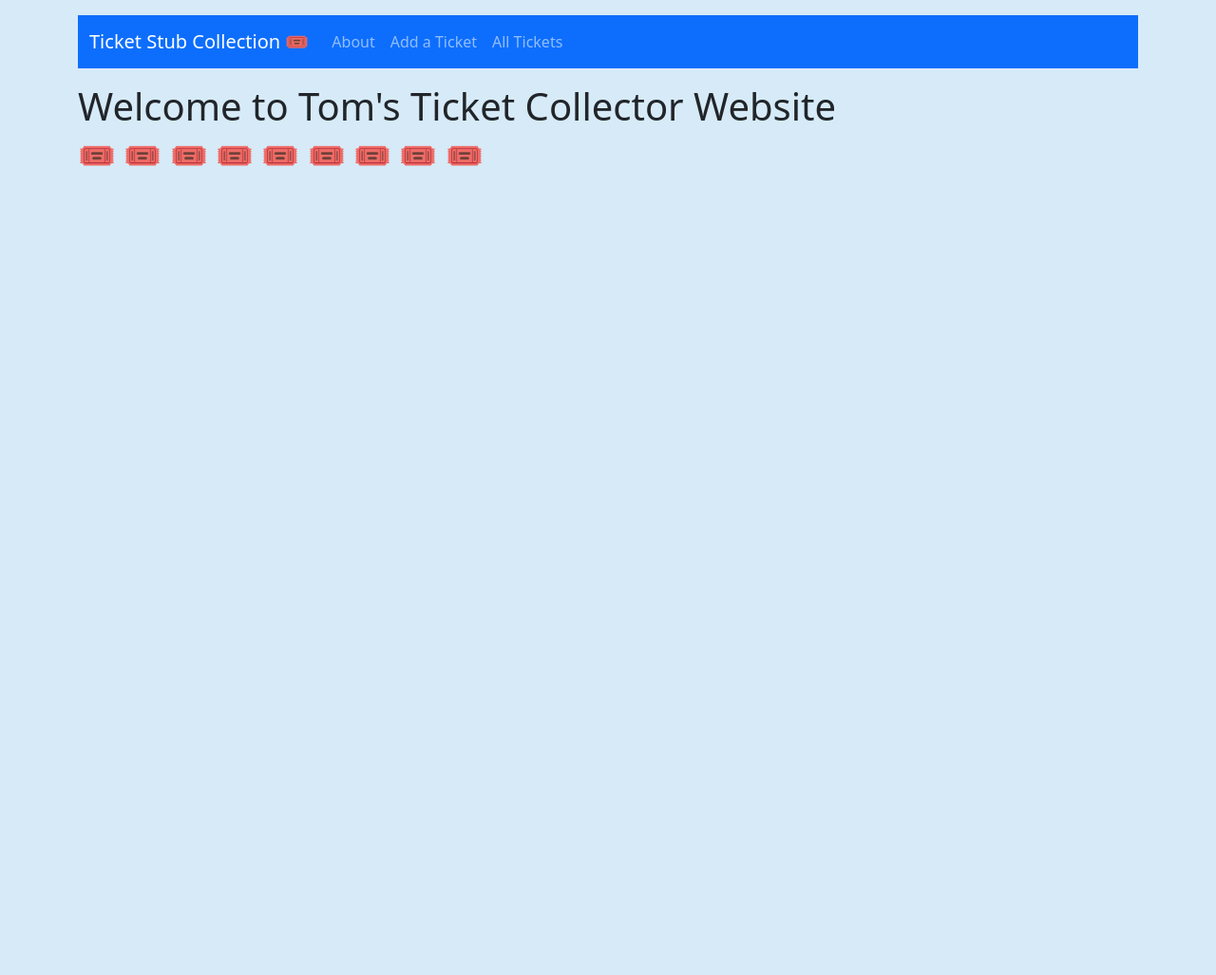
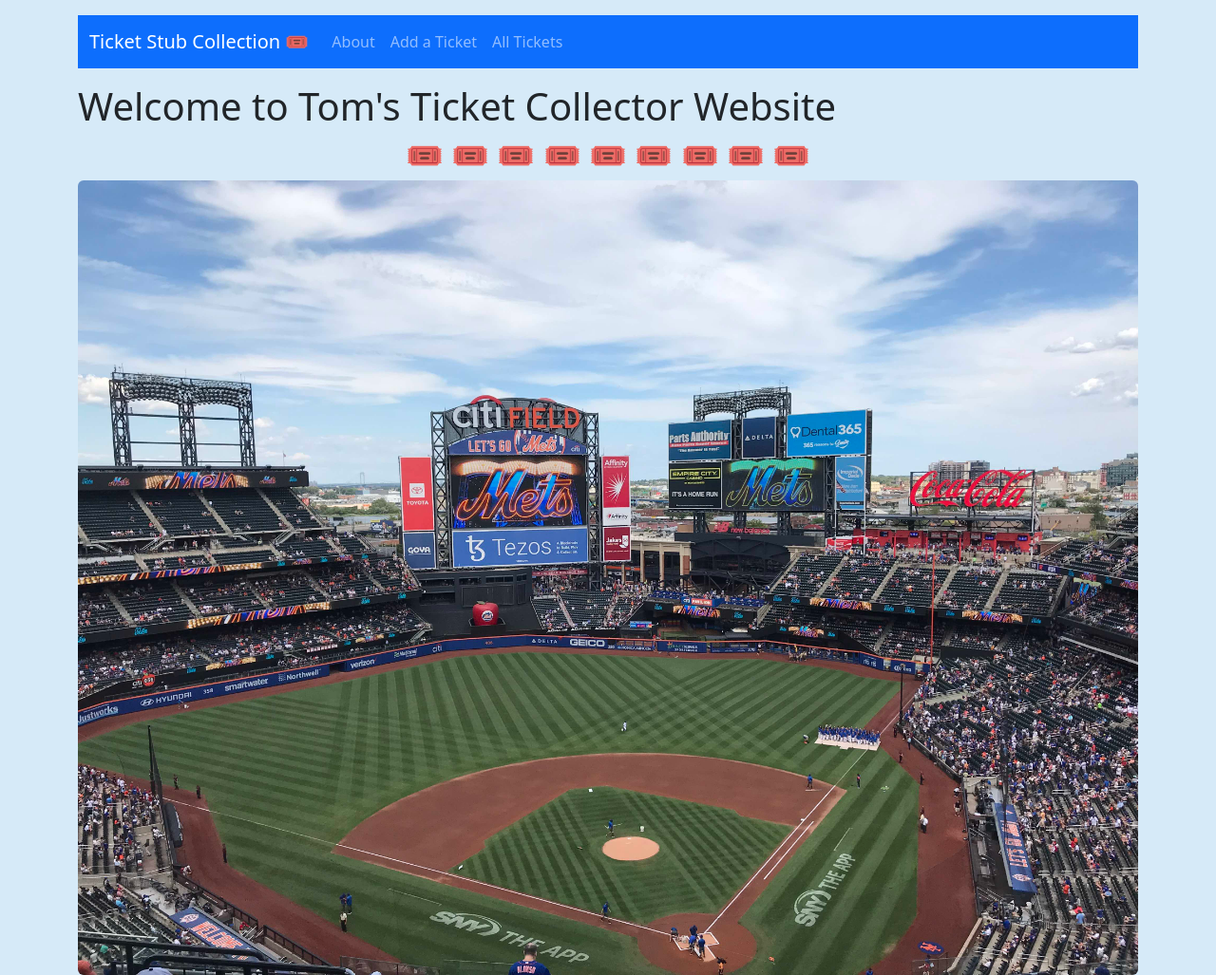
Before and after one commit to tpett20/ticket_stub_collector, a Django app: page / in a window 1280 px wide. Shown: the whole page at 95% size. Before the commit the page ends 175 px from the top, so only its background shows below. Run offline with Django 4.2, Linux system fonts and the light colour scheme.

Commit message:
add image to home page and conditionally display comment table on detail page.

```diff
--- a/main_app/templates/home.html
+++ b/main_app/templates/home.html
@@ -1,7 +1,12 @@
 {% extends 'base.html' %}
+{% load static %}
 {% block content %}
 
 <h1>Welcome to Tom's Ticket Collector Website</h1>
-<h2>🎟️ 🎟️ 🎟️ 🎟️ 🎟️ 🎟️ 🎟️ 🎟️ 🎟️</h2>
+<h2 class="text-center">🎟️ 🎟️ 🎟️ 🎟️ 🎟️ 🎟️ 🎟️ 🎟️ 🎟️</h2>
+
+<div class="text-center">
+    <img src="{% static 'Mets.jpg' %}" class="img-fluid rounded" alt="View of Citi Field">
+</div>
 
 {% endblock %}
--- a/main_app/templates/tickets/detail.html
+++ b/main_app/templates/tickets/detail.html
@@ -19,6 +19,7 @@
                 <a href="{% url 'tickets_delete' ticket.id %}" class="card-link">Delete</a>
               </div>
         </div>
+        {% if ticket.comment_set.all %}
         <h4>Comments</h4>
         <table class="table">
             <thead>
@@ -36,9 +37,10 @@
                 {% endfor %}
             </tbody>
         </table>
+        {% endif %}
     </div>
-    <div class="col">
-        <h4>Add a Comment</h4>
+    <div class="col mt-3">
+        <h4 class>Add a Comment</h4>
         <div class="form-floating">
             <form action="{% url 'add_comment' ticket.id %}" method="POST">
                 {% csrf_token %}
```
Also changed, not shown: main_app/templates/about.html (+5 -2 lines), main_app/static/Mets.jpg (added).
